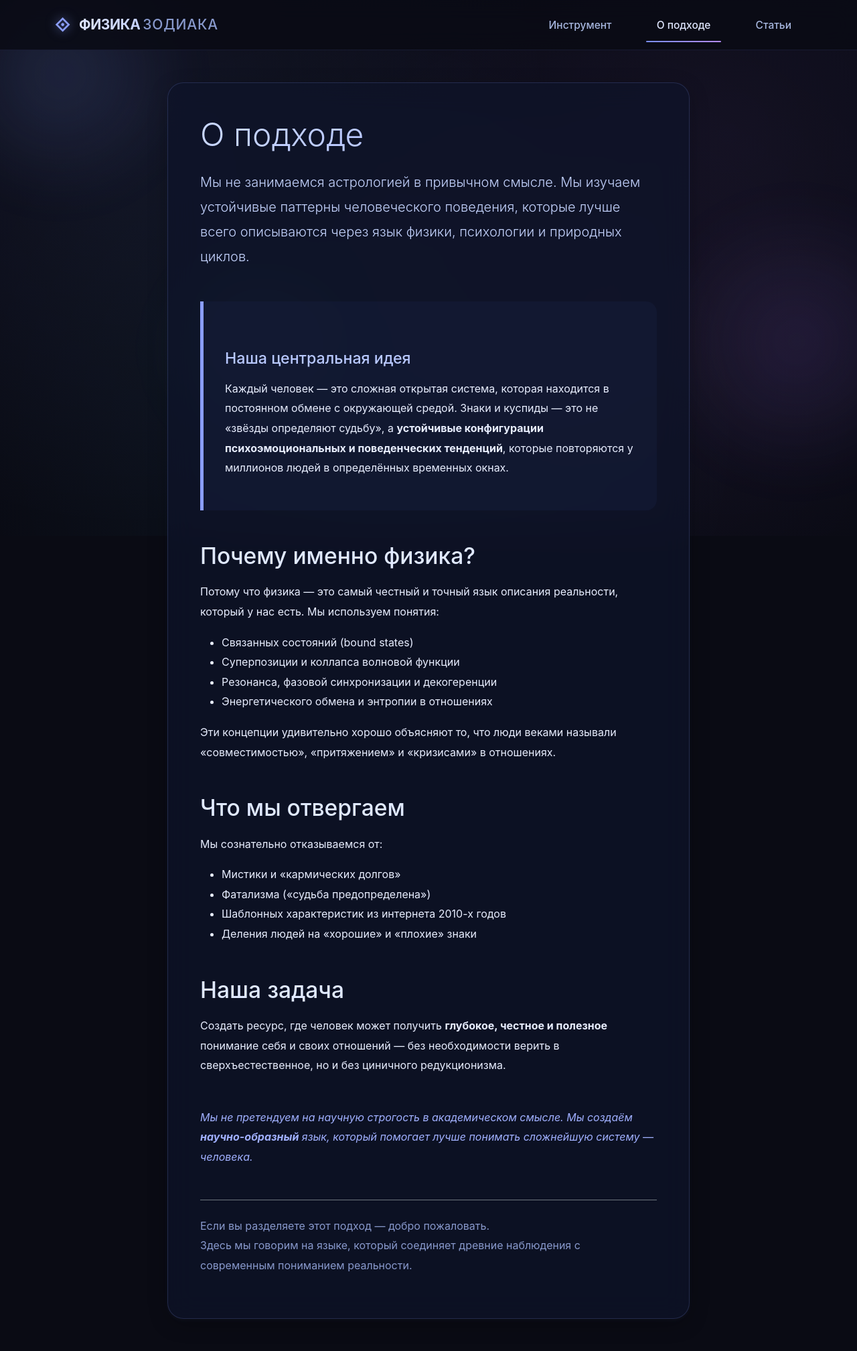
After one commit to checkago/HOROSCOPE, a Django app: page /o-podkhode/ in a window 1280 px wide. The commit adds this page. Shown: the whole page at 67% size. Run offline with Django 5.2, Linux system fonts and the light colour scheme.

Commit message:
Добавлена экспертная страница «О подходе» — фундамент доверия проекта
Made-with: Cursor

```diff
--- a/core/urls.py
+++ b/core/urls.py
@@ -4,6 +4,7 @@ from . import views
 
 urlpatterns = [
     path("", views.index, name="index"),
+    path("o-podkhode/", views.about_view, name="about"),
     path("api/options/", views.options_api, name="options_api"),
     path("api/relationship-targets/", views.relationship_targets_api, name="relationship_targets_api"),
     path("api/result/", views.result_api, name="result_api"),
--- a/core/views.py
+++ b/core/views.py
@@ -27,6 +27,11 @@ def _get_relationship(source_id: str, target_id: str) -> Relationship:
 
 def index(request: HttpRequest):
     return render(request, "core/index.html")
+
+
+def about_view(request: HttpRequest):
+    """Страница «О подходе» — фундамент доверия проекта."""
+    return render(request, "core/about.html")
 
 
 def options_api(request: HttpRequest) -> JsonResponse:
--- /dev/null
+++ b/templates/core/about.html
@@ -0,0 +1,127 @@
+<!DOCTYPE html>
+<html lang="ru">
+<head>
+    <meta charset="UTF-8">
+    <meta name="viewport" content="width=device-width, initial-scale=1.0">
+    <title>О подходе — Физика Зодиака</title>
+    <meta name="description" content="Почему мы изучаем знаки и куспиды через физику, психологию и циклы. Наш метод, принципы и цели.">
+    <meta name="robots" content="index,follow">
+
+    <meta property="og:title" content="О подходе — Физика Зодиака">
+    <meta property="og:description" content="Научно-образный подход к пониманию человеческой природы через физику, психологию и природные циклы.">
+    <meta property="og:type" content="website">
+
+    <link href="https://cdn.jsdelivr.net/npm/bootstrap@5.3.3/dist/css/bootstrap.min.css" rel="stylesheet">
+    <link rel="stylesheet" href="/static/core/styles.css">
+
+    <style>
+        .about-content {
+            max-width: 780px;
+            margin: 0 auto;
+            line-height: 1.85;
+        }
+        .about-content h2 {
+            font-size: 2.1rem;
+            margin-top: 3rem;
+            margin-bottom: 1.2rem;
+            color: #e0e9ff;
+        }
+        .about-content h3 {
+            font-size: 1.45rem;
+            color: #b8c8ff;
+            margin-top: 2.5rem;
+            margin-bottom: 1rem;
+        }
+        .philosophy-box {
+            background: rgba(20, 28, 55, 0.6);
+            border-left: 5px solid #8b9eff;
+            padding: 2rem;
+            border-radius: 0 16px 16px 0;
+            margin: 2.5rem 0;
+        }
+    </style>
+</head>
+<body>
+    <!-- Header -->
+    <header class="header">
+        <div class="container">
+            <div class="header-content">
+                <a href="/" class="logo">
+                    <div class="logo-symbol">⟐</div>
+                    <div>
+                        <span class="logo-main">ФИЗИКА</span>
+                        <span class="logo-secondary">ЗОДИАКА</span>
+                    </div>
+                </a>
+                <nav class="nav">
+                    <a href="/" class="nav-link">Инструмент</a>
+                    <a href="/o-podkhode/" class="nav-link active">О подходе</a>
+                    <a href="#" class="nav-link">Статьи</a>
+                </nav>
+            </div>
+        </div>
+    </header>
+
+    <div class="bg-orb orb-1"></div>
+    <div class="bg-orb orb-2"></div>
+    <div class="bg-orb orb-3"></div>
+
+    <main class="container py-5">
+        <div class="glass p-5 about-content">
+            <h1 class="display-5 mb-4" style="background: linear-gradient(90deg, #c8d6ff, #a0b0ff); -webkit-background-clip: text; -webkit-text-fill-color: transparent;">
+                О подходе
+            </h1>
+
+            <p class="lead mb-5" style="color: #c5d4ff; font-size: 1.25rem;">
+                Мы не занимаемся астрологией в привычном смысле. Мы изучаем устойчивые паттерны человеческого поведения,
+                которые лучше всего описываются через язык физики, психологии и природных циклов.
+            </p>
+
+            <div class="philosophy-box">
+                <h3>Наша центральная идея</h3>
+                <p>Каждый человек — это сложная открытая система, которая находится в постоянном обмене с окружающей средой.
+                Знаки и куспиды — это не «звёзды определяют судьбу», а <strong>устойчивые конфигурации психоэмоциональных и поведенческих тенденций</strong>,
+                которые повторяются у миллионов людей в определённых временных окнах.</p>
+            </div>
+
+            <h2>Почему именно физика?</h2>
+            <p>Потому что физика — это самый честный и точный язык описания реальности, который у нас есть. Мы используем понятия:</p>
+            <ul>
+                <li>Связанных состояний (bound states)</li>
+                <li>Суперпозиции и коллапса волновой функции</li>
+                <li>Резонанса, фазовой синхронизации и декогеренции</li>
+                <li>Энергетического обмена и энтропии в отношениях</li>
+            </ul>
+            <p>Эти концепции удивительно хорошо объясняют то, что люди веками называли «совместимостью», «притяжением» и «кризисами» в отношениях.</p>
+
+            <h2>Что мы отвергаем</h2>
+            <p>Мы сознательно отказываемся от:</p>
+            <ul>
+                <li>Мистики и «кармических долгов»</li>
+                <li>Фатализма («судьба предопределена»)</li>
+                <li>Шаблонных характеристик из интернета 2010-х годов</li>
+                <li>Деления людей на «хорошие» и «плохие» знаки</li>
+            </ul>
+
+            <h2>Наша задача</h2>
+            <p>Создать ресурс, где человек может получить <strong>глубокое, честное и полезное</strong> понимание себя и своих отношений —
+            без необходимости верить в сверхъестественное, но и без циничного редукционизма.</p>
+
+            <p class="mt-5" style="color: #a0b0ff; font-style: italic;">
+                Мы не претендуем на научную строгость в академическом смысле. Мы создаём <strong>научно-образный</strong> язык,
+                который помогает лучше понимать сложнейшую систему — человека.
+            </p>
+
+            <div class="mt-5 pt-4 border-top border-secondary">
+                <p style="color: #8899cc;">
+                    Если вы разделяете этот подход — добро пожаловать.<br>
+                    Здесь мы говорим на языке, который соединяет древние наблюдения с современным пониманием реальности.
+                </p>
+            </div>
+        </div>
+    </main>
+
+    <script src="https://cdn.jsdelivr.net/npm/bootstrap@5.3.3/dist/js/bootstrap.bundle.min.js"></script>
+    <script src="/static/core/app.js"></script>
+</body>
+</html>
--- a/templates/core/index.html
+++ b/templates/core/index.html
@@ -47,9 +47,9 @@
                     </div>
                 </div>
                 <nav class="nav">
-                    <a href="#" class="nav-link active">Инструмент</a>
+                    <a href="/" class="nav-link active">Инструмент</a>
+                    <a href="/o-podkhode/" class="nav-link">О подходе</a>
                     <a href="#" class="nav-link">Статьи</a>
-                    <a href="#" class="nav-link">О подходе</a>
                 </nav>
             </div>
         </div>
```
